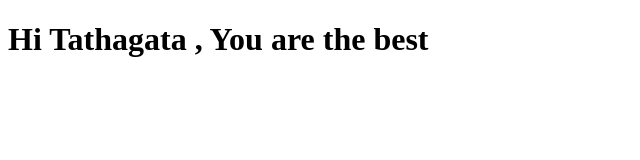
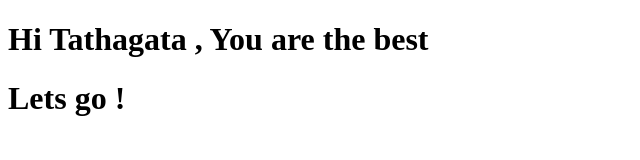
Before and after one commit to Tathagata-42/LetsLearnGit, a plain HTML site: page index.html in a window 1280 px wide. Shown: the whole page, without its empty margins (0-640 px from the left). Drawn offline with Linux system fonts and the light colour scheme.

Commit message:
adding two files

```diff
--- a/index.html
+++ b/index.html
@@ -4,10 +4,12 @@
     <meta charset="UTF-8">
     <meta http-equiv="X-UA-Compatible" content="IE=edge">
     <meta name="viewport" content="width=device-width, initial-scale=1.0">
+
     <title>Document</title>
 </head>
 <body>
     <h1>Hi Tathagata , You are the best</h1>
+    <h1>Lets go !</h1>
 
 </body>
 </html>
```
Also changed, not shown: style.css (added).
